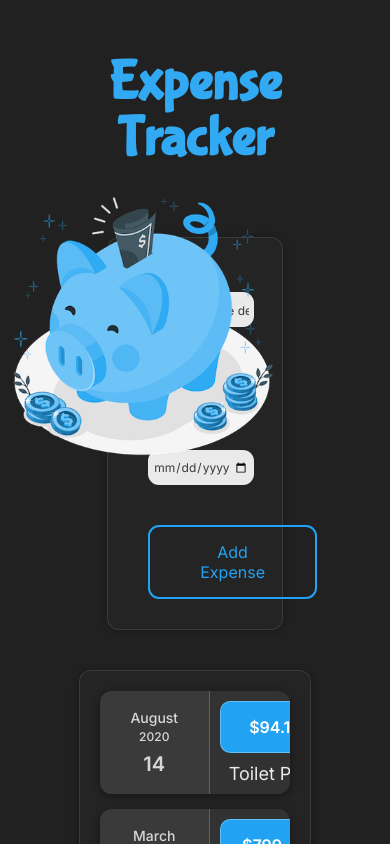
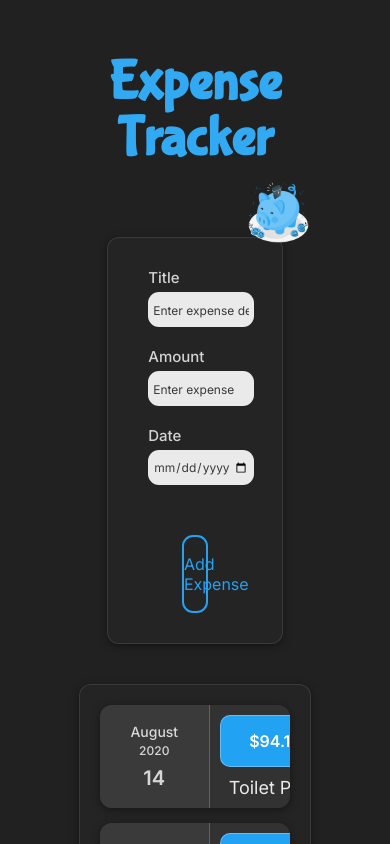
Before and after one commit to krissygroom/expense-tracker, a React (Create React App) app: page / in a window 390 px wide. Shown: the top 844 px of the page. Built offline with nearby package versions, Linux system fonts and the light colour scheme.

Commit message:
Added some responsive styling to img and button

```diff
--- a/src/components/Expenses/Expenses.css
+++ b/src/components/Expenses/Expenses.css
@@ -1,7 +1,4 @@
 .expenses {
-  background-color: #242424;
-  border: 0.5px solid rgba(255, 255, 255, 0.1);
-  padding: 2rem;
   width: 60vw;
   max-width: 75%;
   margin: 0 auto;
--- a/src/components/Expenses/Expenses.js
+++ b/src/components/Expenses/Expenses.js
@@ -7,7 +7,7 @@ import "./Expenses.css";
 const Expenses = ({ expenses }) => {
   return (
     <div>
-      <Card className="expenses">
+      <Card className="expenses card-lg">
         {expenses.map((expense) => (
           <ExpenseItem
             key={expense.id}
--- a/src/components/NewExpense/ExpenseForm.css
+++ b/src/components/NewExpense/ExpenseForm.css
@@ -4,7 +4,7 @@
 
 .new-expense__controls {
   font-size: 1.5rem;
-  margin-bottom: 1rem;
+  margin-bottom: 2rem;
   text-align: left;
   color: rgba(255, 255, 255, 0.8);
   flex: 0 0 55%;
@@ -41,12 +41,13 @@
   /* <a href="https://storyset.com/money">Money illustrations by Storyset</a> */
   position: absolute;
   top: -6rem;
-  right: 0;
+  right: -4rem;
+  width: 50%;
 }
 
 .new-expense__photo img {
-  width: 28rem;
-  height: 28rem;
+  width: 75%;
+  height: 75%;
 }
 
 input[type="date"] {
--- a/src/components/NewExpense/NewExpense.css
+++ b/src/components/NewExpense/NewExpense.css
@@ -1,13 +1,8 @@
 .new-expense {
-  background-color: #242424;
-  border: 0.5px solid rgba(255, 255, 255, 0.1);
   padding: 3rem 4rem;
   margin: 4rem auto;
   width: 45vw;
-  border-radius: 12px;
   text-align: center;
-  box-shadow: 0 1px 8px rgba(0, 0, 0, 0.25);
-
   position: relative;
 }
 
@@ -16,11 +11,12 @@
   font-size: 1.6rem;
   font-weight: 400;
   cursor: pointer;
-  padding: 1.5rem 5rem;
+  padding: 1.7rem 0;
   border: 2px solid #22a2f2;
   background-color: transparent;
   color: #22a2f2;
   border-radius: 11px;
+  width: 28%;
 
   transition: all 0.2s;
 }
--- a/src/components/NewExpense/NewExpense.js
+++ b/src/components/NewExpense/NewExpense.js
@@ -1,12 +1,13 @@
 import React from "react";
 import "./NewExpense.css";
 import ExpenseForm from "./ExpenseForm";
+import Card from "../UI/Card";
 
 const NewExpense = () => {
   return (
-    <div className="new-expense">
+    <Card className="new-expense card-lg">
       <ExpenseForm />
-    </div>
+    </Card>
   );
 };
 
--- a/src/components/UI/Card.css
+++ b/src/components/UI/Card.css
@@ -2,3 +2,9 @@
   box-shadow: 0 2px 8px rgba(0, 0, 0, 0.4);
   border-radius: 12px;
 }
+
+.card-lg {
+  background-color: #242424;
+  border: 0.5px solid rgba(255, 255, 255, 0.1);
+  padding: 2rem;
+}
```
Also changed, not shown: 10 other files (tests, documents, lock files or other folders).
